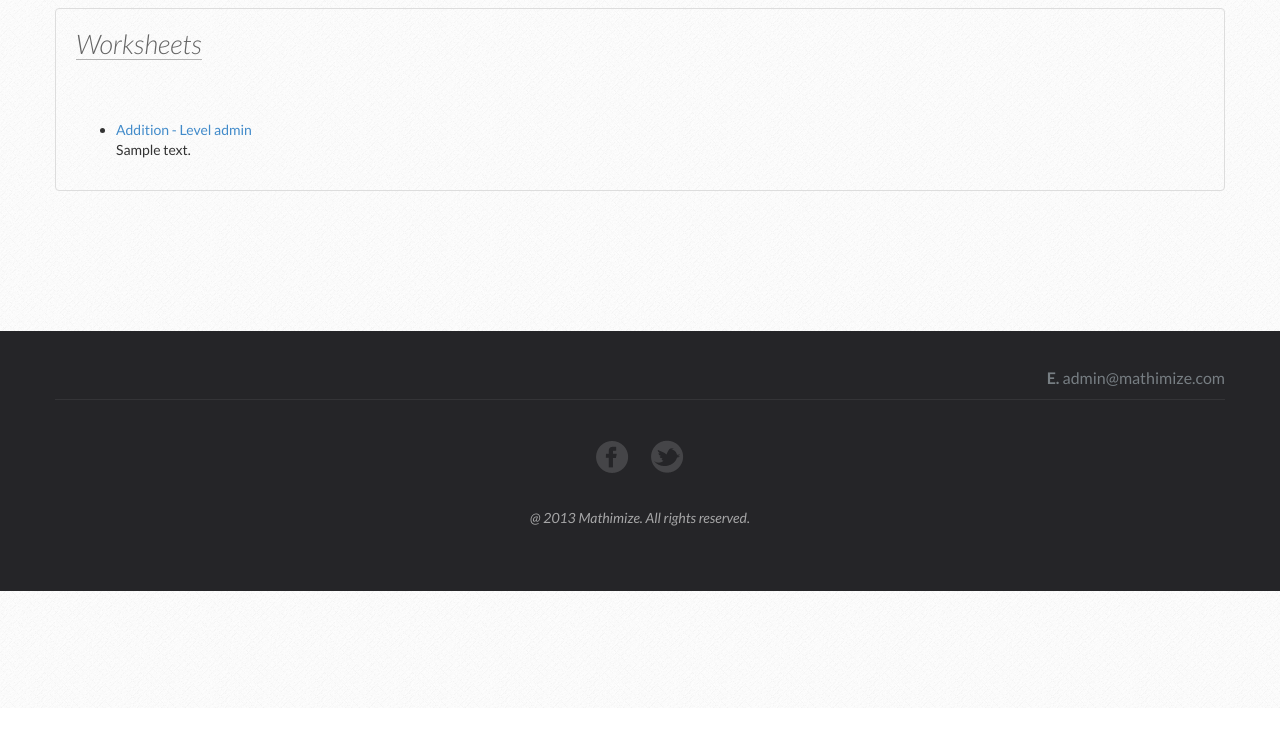
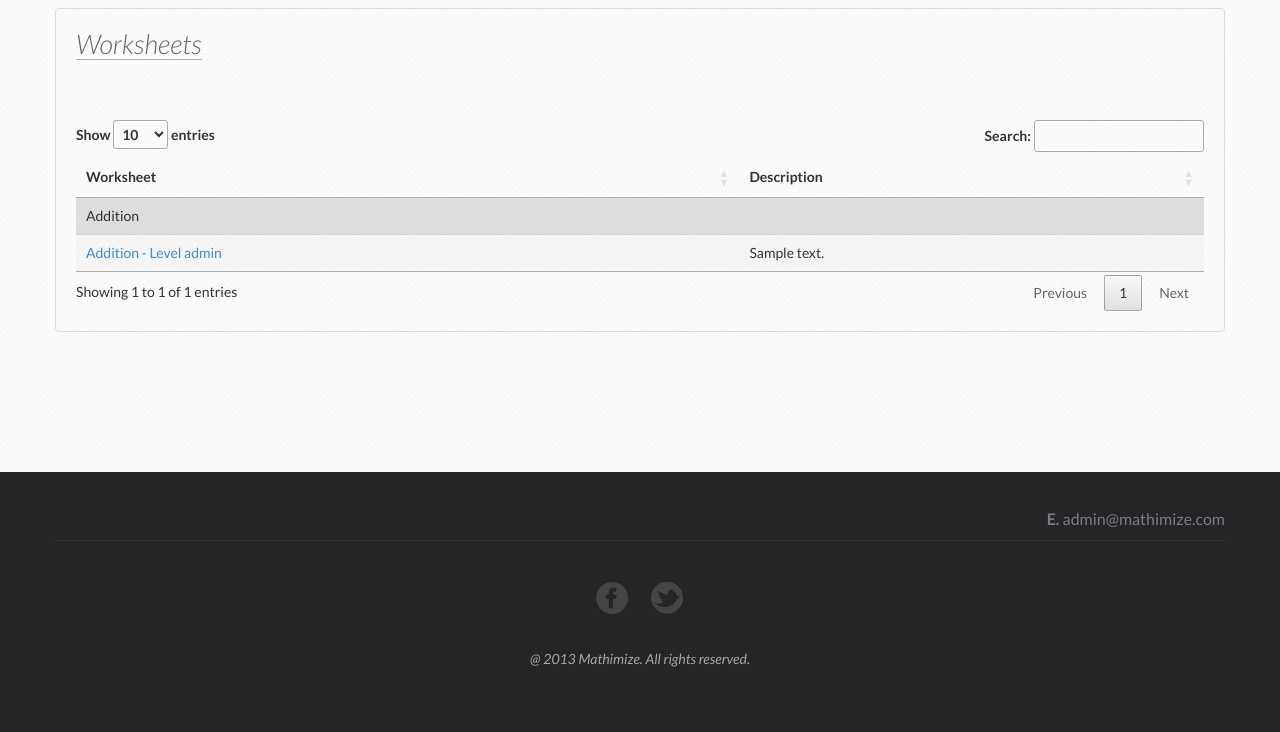
Before and after one commit to ivorwan/mathimize, a Django app: template templates/worksheets.html in a window 1280 px wide. Shown: the part 92-824 px from the top of the page. Before the commit the page ends 683 px from the top, so only its background shows below. Run offline with Django 3.2, Linux system fonts and the light colour scheme; the template is opened without the code that fills it: values that come from a table or form of the project are taken from there, others are empty; tables that the repository leaves empty hold one stand-in row (values such as "Sample post"); some libraries are stand-ins or nearby versions.

Commit message:
dynamic worksheets

```diff
--- a/mysite/models.py
+++ b/mysite/models.py
@@ -49,9 +49,9 @@ class Worksheet(models.Model):
         ('Multiplication', 'Multiplication')
     )
     TEMPLATE_CHOICES = (
-        ('TWOCOL', 'Two Columns, Multiple Lines Operations'),
-        ('THREECOL', 'Three Columns'),
-        ('FOURCOL', 'Four Columns, Single Line Operations')
+        ('TWOCOL', 'Two Columns, Single Line Operations'),
+        ('THREECOL', 'Three Columns, Single Line Operations'),
+        ('FOURCOL', 'Four Columns, Multiple Line Operations')
     )
 
 
@@ -77,13 +77,28 @@ class Worksheet(models.Model):
         while (newTerm == term1):
             newTerm = random.randint(minInt, maxInt)
         return newTerm
-    def getRandomInt(self, minInt, maxInt, rules):
-        randomNumber = random.randint(minInt, maxInt)
+
+    def getRandomInt(self, minInt, maxInt, rules, rulesParams = {}):
+
+        local_scope = {}
+
+        local_scope['randomNumber'] = random.randint(minInt, maxInt)
+
+        #randomNumber = random.randint(minInt, maxInt)
         # the while loop is not very optimal, but is quite generic to find a proper term that meets the criteria intEval
-        while self.evalRules(randomNumber, rules.all()) == False:
-            randomNumber = random.randint(minInt, maxInt)
+        # also be careful with infinite loops (rules that cannot be satisfied)
 
-        return  randomNumber
+
+        #exec("randomNumber = (randomNumber if randomNumber % 10 > 6 else (randomNumber // 10) * 10 + random.randint(7, 9))", locals())
+        #exec("local_scope['randomNumber'] = (local_scope['randomNumber'] if local_scope['randomNumber'] % 10 > 6 else (local_scope['randomNumber'] // 10) * 10 + 8)", locals())
+
+        #exec("local_scope['randomNumber'] = (local_scope['randomNumber'] if local_scope['randomNumber'] % 10 > 6 else { (local_scope['randomNumber'] // 10) * 10 + 8 })", locals())
+        exec("local_scope['randomNumber'] = (local_scope['randomNumber'] if local_scope['randomNumber'] % 10 > 6 else local_scope['randomNumber'] + local_scope['randomNumber'] % 4)", locals())
+
+#        while self.evalRules(randomNumber, rules.all(), rulesParams) == False:
+#            randomNumber = random.randint(minInt, maxInt)
+
+        return local_scope['randomNumber']
     def get_int_1_rules(self):
         # figure a BETTER WAY BETTER way to do this!!!!!!
         worksheet = Worksheet.objects.get(pk=self.id)
@@ -94,10 +109,10 @@ class Worksheet(models.Model):
         worksheet = Worksheet.objects.get(pk=self.id)
         return worksheet.worksheetint2rules_set
 
-    def evalRules(self, randomNumber, rules):
+    def evalRules(self, randomNumber, rules, rulesParams):
         is_valid = True
         for r in rules.all():
-           if eval(str(randomNumber) + r.rule) == False:
+            if eval(str(randomNumber) + r.rule) == False:
                is_valid = False
                break
         return  is_valid
--- a/mysite/urls.py
+++ b/mysite/urls.py
@@ -25,7 +25,7 @@ urlpatterns = patterns('',
             template_name='worksheets.html')),
 	#url(r'^(?i)addition/some_view',  'mysite.views.some_view' ),
     #url(r'^(?i)addition/generatePDF/(?P<rows>\d+)/(?P<cols>\d+)/$',  'mysite.views.generatePDF', name='generatePDF' ),
-    url(r'^(?i)addition/generatePDFWorksheet/(?P<worksheet_id>\d+)/$',  'mysite.views.generatePDFWorksheet', name='generatePDFWorksheet' ),
+    url(r'^(?i)generatePDFWorksheet/(?P<worksheet_id>\d+)/$',  'mysite.views.generatePDFWorksheet', name='generatePDFWorksheet' ),
 
     url(r'^register/', 'mysite.views.register', name='mysite_register'),
     url(r'^login_test/', 'mysite.views.login_test', name='mysite_login_test'),
--- a/templates/about.html
+++ b/templates/about.html
@@ -20,15 +20,15 @@
             </p>
 
             <p>
-                My kids can add and subtract multiple digits. But we still do single digits addition math drills. Why? Because the goal is not to teach him Math. He already understands the concept. The goal is to make him fluent in Math.
+                My kids can add and subtract multiple digits, but we still do single digits addition math drills. Why? Because the goal is not to teach them Math. They already understand the concept. The goal is to make them fluent in Math.
                 I want Math to be like a second language for them. To achieve that, they need to be able to automatically recall basic math facts, without using fingers or spending much time on them. They also need to understand there are often different ways to solve the same Math problem, and to learn shortcuts.
             </p>
 
             <h6>Shortcuts</h6>
 
             <p>
-                How do your kids solve 99 + 99? Do they have to write it down on paper, then add the single column, then figure out the carry, then add the tens column?
-                I want my kids to solve it by figuring out that 99 = 100 - 1, so 99 + 99 = 199 + 100 - 2.
+                How do your kids solve 99 + 99? Do they write it down on a piece of paper, then add the single column, figure out the carry and add the tens column?
+                I want my kids to solve it by figuring out that 99 = 100 - 1, so 99 + 99 = 100 + 100 - 2.
                 The more Math facts they're able to automatically recall, the more shortcuts they'll be able to find by themselves.
 
             </p>
--- a/templates/worksheets.html
+++ b/templates/worksheets.html
@@ -5,19 +5,81 @@
 {% block title %} Addition {% endblock title %}
 
 {% block framedcontent %}
+    <link rel="stylesheet" type="text/css" href="//cdn.datatables.net/1.10.2/css/jquery.dataTables.css">
+    <style>
+
+        tr.group,
+        tr.group:hover {
+            background-color: #ddd !important;
+        }
+    </style>
 
     <div class="border padded_border">
 	    <div class="section_header">
 			<h3>Worksheets</h3>
 		</div>
         {% if worksheet_list %}
-            <ul>
-            {% for sheet in worksheet_list %}
-                <li><a href="/addition/generatePDFWorksheet/{{ sheet.id }}/">{{ sheet.worksheet_name }} - Level {{ sheet.level.level_name }}</a> <br/>  {{ sheet.description }}</li>
-            {% endfor %}
-            </ul>
+            <table id="worksheet-table" class="display" cellspacing="0" width="100%">
+                <thead>
+                    <tr>
+                        <th>Type</th>
+                        <th>Worksheet</th>
+                        <th>Description</th>
+                    </tr>
+                </thead>
+                <tbody>
+                    {% for sheet in worksheet_list %}
+                        <tr>
+                            <td>{{ sheet.worksheet_name }}</td>
+                            <td><a href="/generatePDFWorksheet/{{ sheet.id }}/">{{ sheet.worksheet_name }} - Level {{ sheet.level.level_name }}</a></td>
+                            <td>{{ sheet.description }}</td>
+
+                        </tr>
+                    {% endfor %}
+
+
+                </tbody>
+
+            </table>
         {% else %}
             <p>No polls are available.</p>
         {% endif %}
     </div>
+
+    <script src="//cdn.datatables.net/1.10.2/js/jquery.dataTables.min.js"></script>
+    <script type="application/javascript">
+        $(document).ready(function() {
+            $('#worksheet-table').dataTable({
+                "columnDefs": [ { "visible": false, "targets": 0}],
+                "order": [[ 0, 'asc']],
+                "drawCallback": function( settings) {
+                    var api = this.api();
+                    var rows = api.rows( { page: ' current'}).nodes();
+                    var last = null;
+
+                    api.column(0, {page:'current'} ).data().each( function ( group, i ) {
+                        if ( last !== group ) {
+                            $(rows).eq( i ).before(
+                                '<tr class="group"><td colspan="3">'+group+'</td></tr>'
+                            );
+
+                            last = group;
+                        }
+                    } );
+                }
+            });
+        // Order by the grouping
+            $('#worksheet-table tbody').on( 'click', 'tr.group', function () {
+                var currentOrder = table.order()[0];
+                if ( currentOrder[0] === 0 && currentOrder[1] === 'asc' ) {
+                    table.order( [ 0, 'desc' ] ).draw();
+                }
+                else {
+                    table.order( [ 0, 'asc' ] ).draw();
+                }
+            } );
+
+        } );
+
+    </script>
 {% endblock framedcontent %}
```
Also changed, not shown: mysite/views.py (+6 -3 lines).
